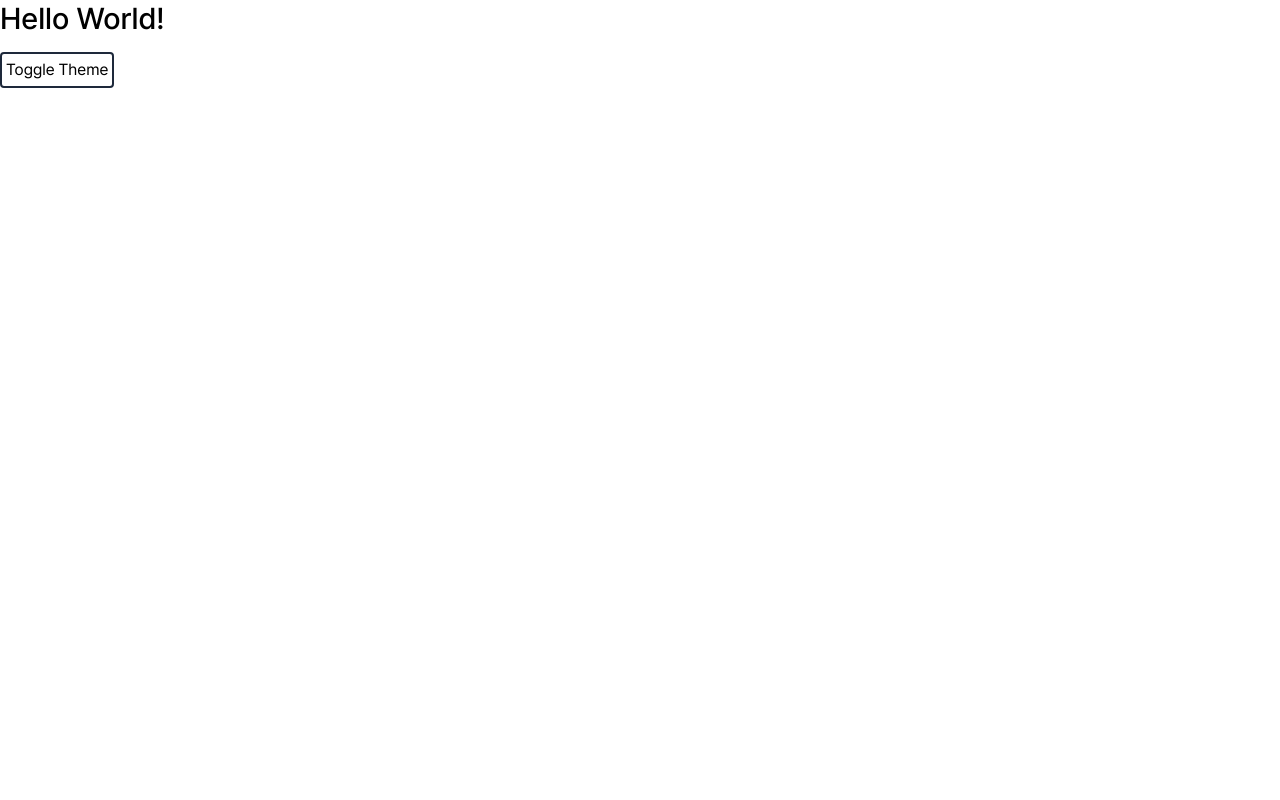
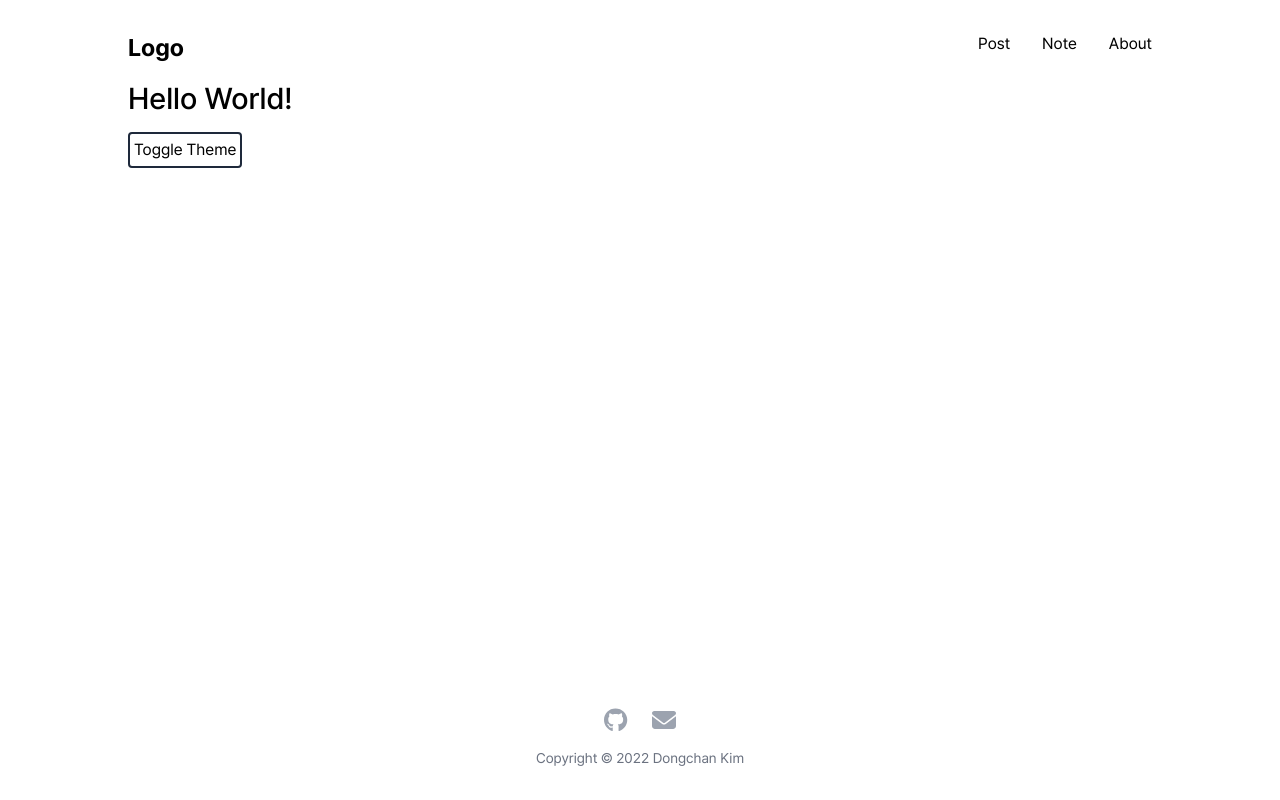
Before and after one commit to chanyDev/chany-blog, a Next.js app: page / in a window 1280 px wide. Built offline with nearby package versions, Linux system fonts and the light colour scheme.

Commit message:
feat : 공통 컴포넌트 적용

```diff
--- a/pages/_app.tsx
+++ b/pages/_app.tsx
@@ -2,13 +2,23 @@ import '@styles/global.css';
 
 import { ThemeProvider } from 'next-themes';
 import type { AppProps } from 'next/app';
+import Head from 'next/head';
 
-const MyApp = ({ Component, pageProps }: AppProps) => {
+import Layout from '@components/common/Layout';
+
+const App = ({ Component, pageProps }: AppProps) => {
   return (
     <ThemeProvider attribute="class">
-      <Component {...pageProps} />
+      <Head>
+        <meta content="width=device-width, initial-scale=1" name="viewport" />
+      </Head>
+      <>
+        <Layout>
+          <Component {...pageProps} />
+        </Layout>
+      </>
     </ThemeProvider>
   );
 };
 
-export default MyApp;
+export default App;
```
